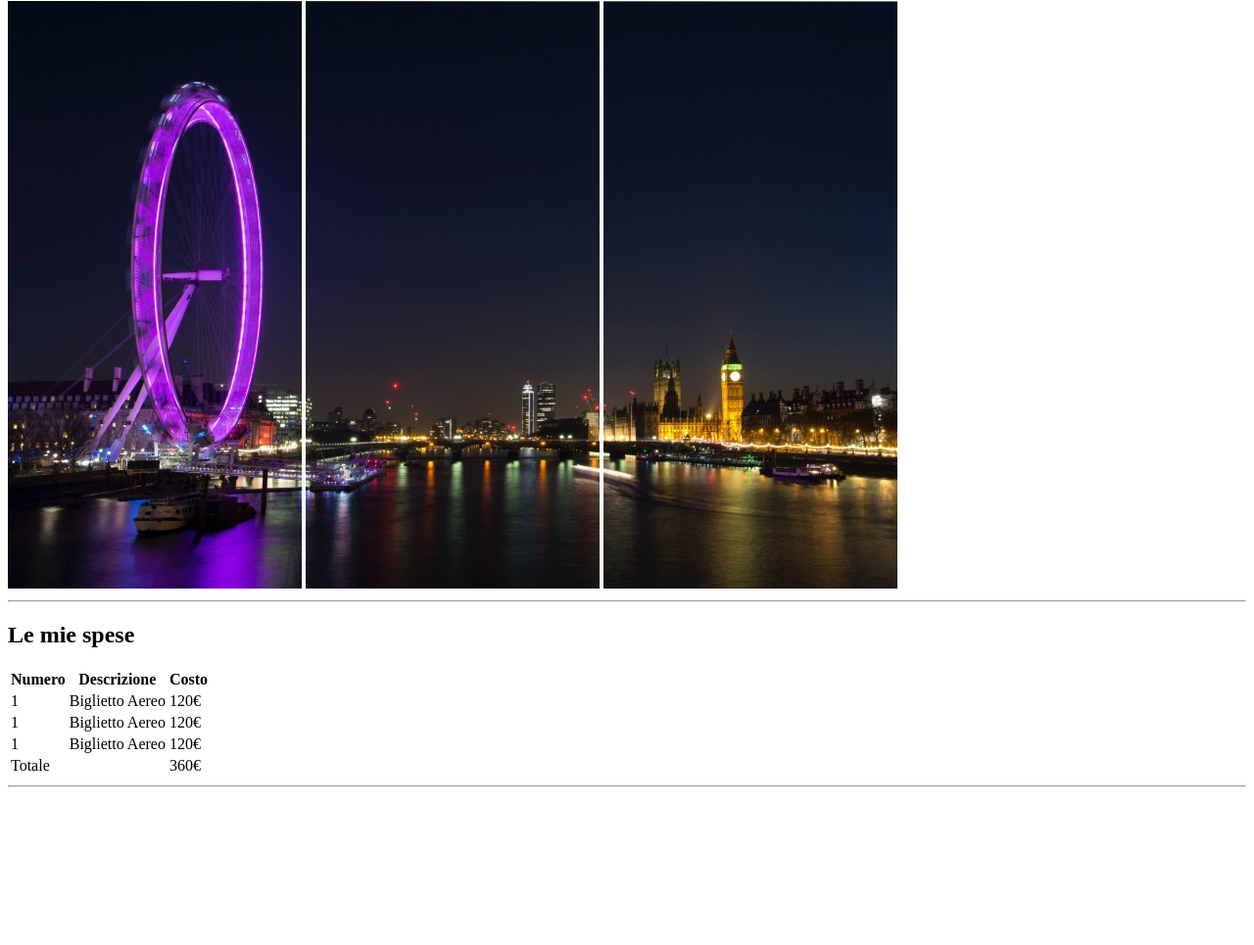
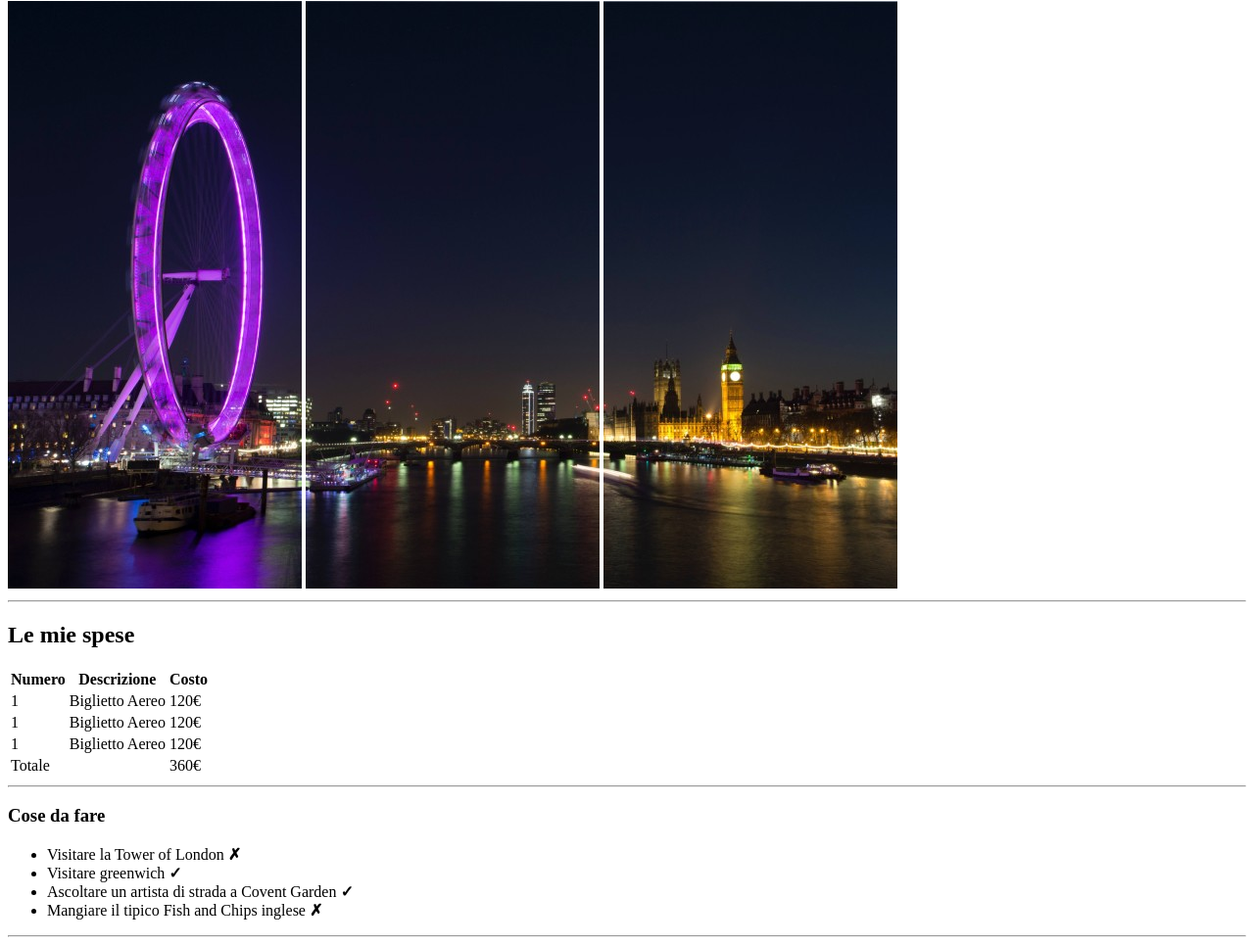
Before and after one commit to Cirino99/html-london-trip, a plain HTML site: page index.html in a window 1280 px wide. Shown: the part 79-1044 px from the top of the page at 98% size. Before the commit the page ends 891 px from the top, so only its background shows below. Drawn offline with Linux system fonts and the light colour scheme.

Commit message:
Finita sezione cose da fare nel main

```diff
--- a/index.html
+++ b/index.html
@@ -60,9 +60,15 @@
         <hr>
         <!-- cose da fare -->
         <section>
-
+            <h3>Cose da fare</h3>
+            <ul>
+                <li>Visitare la Tower of London <strong>&#10007;</strong></li>
+                <li>Visitare greenwich <strong>&#10003;</strong></li>
+                <li>Ascoltare un artista di strada a Covent Garden <strong>&#10003;</strong></li>
+                <li>Mangiare il tipico Fish and Chips inglese <strong>&#10007;</strong></li>
+            </ul>
         </section>
-
+        <hr>
         <!-- info -->
         <section>
 
```
